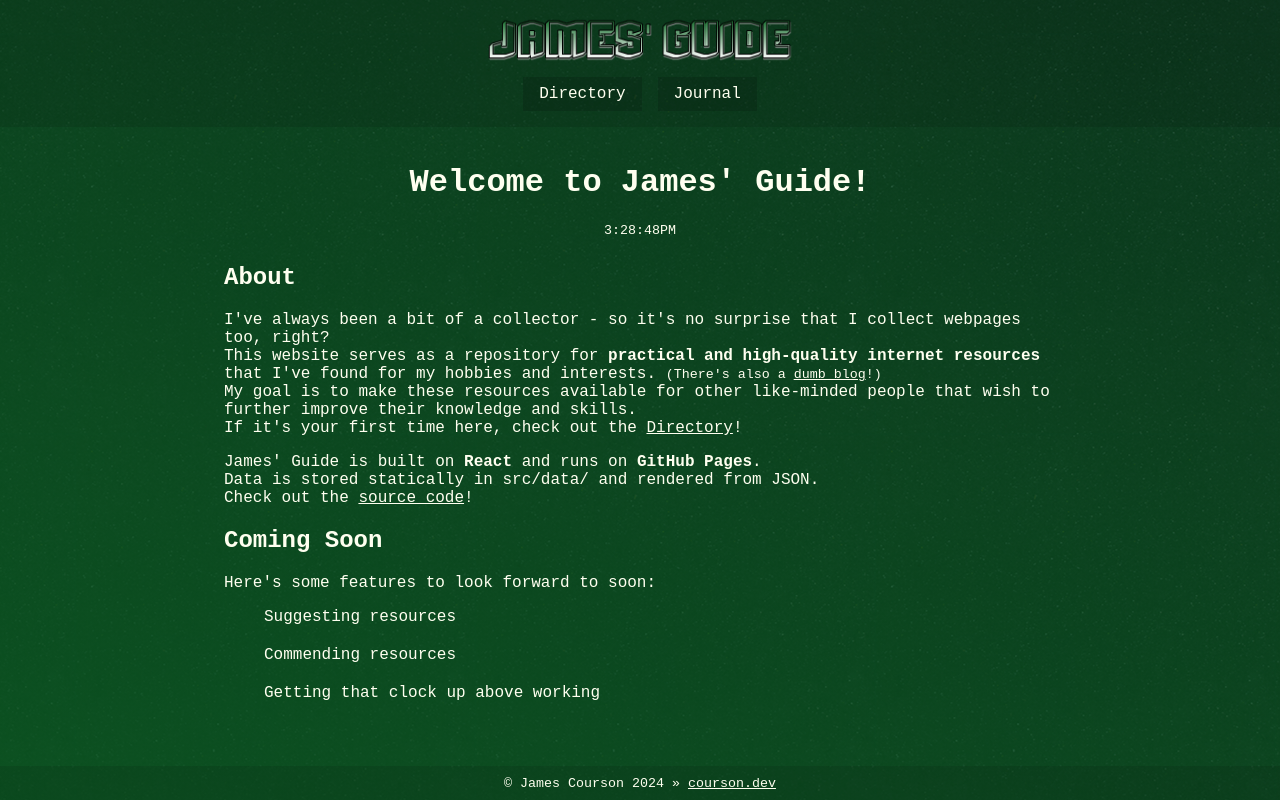
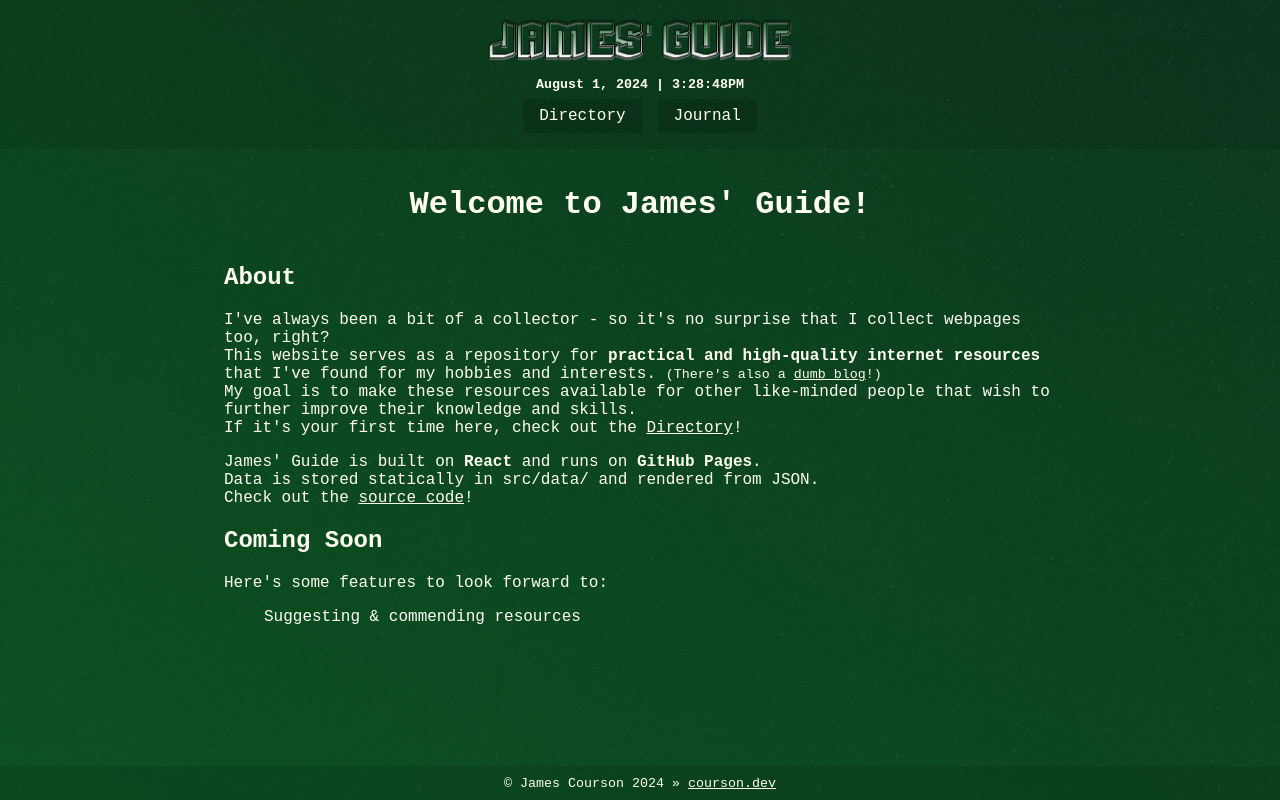
Before and after one commit to jamescourson/james.guide, a React (Vite) app: page / in a window 1280 px wide. Built offline with nearby package versions, Linux system fonts and the light colour scheme.

Commit message:
add date to liveclock, move from homepage to header

```diff
--- a/src/components/Header/Header.jsx
+++ b/src/components/Header/Header.jsx
@@ -1,5 +1,7 @@
 import { Link, NavLink } from 'react-router-dom';
 import Logo from '../../assets/logo.png';
+import LiveClock from '../../components/LiveClock';
+
 import './header.css';
 
 
@@ -9,6 +11,8 @@ const Header = () => (
       <img src={Logo} alt="James' Guide" />
     </Link>
 
+    <LiveClock />
+
     <nav>
       <NavLink to="/d/">Directory</NavLink>
       <NavLink to="/j/">Journal</NavLink>
--- a/src/components/LiveClock.jsx
+++ b/src/components/LiveClock.jsx
@@ -1,35 +1,49 @@
 import { useEffect, useState } from "react";
 
-const getCurrentTimeString = () => {
+const getCurrentDateTimeString = () => {
   const date = new Date();
 
+  // get dateString
+  const currentMonth = date.getMonth();
+  const currentYear = date.getFullYear();
+  const currentDay = date.getDate();
+
+  const months = ['January', 'February', 'March', 'April', 'May', 'June', 'July', 'August', 'September', 'October', 'November', 'December'];
+
+  const dateString = `${months[currentMonth]} ${currentDay}, ${currentYear}`;
+
+  // get timeString
   const hours = date.getHours();
   const minutes = date.getMinutes();
   const seconds = date.getSeconds();
 
-  const hour = hours < 10 ? "0" + hours : hours;
-  const minute = minutes < 10 ? "0" + minutes : minutes;
-  const second = seconds < 10 ? "0" + seconds : seconds;
+  const currentHour = hours < 10 ? "0" + hours : hours;
+  const currentMinute = minutes < 10 ? "0" + minutes : minutes;
+  const currentSecond = seconds < 10 ? "0" + seconds : seconds;
 
-  const ampm = hour < 12 ? "AM" : "PM";
-  const hourTime = hour > 12 ? hour - 12 : hour;
+  const ampm = currentHour < 12 ? "AM" : "PM";
+  const hourTime = currentHour > 12 ? currentHour - 12 : currentHour;
+  const timeString = `${hourTime}:${currentMinute}:${currentSecond}${ampm}`;
 
-  return hourTime + ":" + minute + ":" + second + ampm;
+  // return dateTimeString
+  return `${dateString} | ${timeString}`;
 }
 
 const clockStyles = {
   color: 'ivory',
-  marginBottom: '.5em'
+  marginBottom: '.5em',
+  fontWeight: 'bold'
 }
 
 const LiveClock = () => {
-  const [timeString, setTimeString] = useState(getCurrentTimeString());
-  const updateTimeString = () => setTimeString(getCurrentTimeString());
+  const [dateTimeString, setDateTimeString] = useState(getCurrentDateTimeString());
+  const updateDateTimeString = () => setDateTimeString(getCurrentDateTimeString());
+  const resetUpdateTimeout = () => setTimeout(updateDateTimeString, 1000);
 
-  useEffect(() => { setTimeout(updateTimeString, 1000) }, [timeString]);
+  useEffect(() => { resetUpdateTimeout() }, [dateTimeString]);
 
   return (
-    <small style={clockStyles}>{timeString}</small>
+    <small style={clockStyles}>{dateTimeString}</small>
   );
 }
 
--- a/src/pages/Home.jsx
+++ b/src/pages/Home.jsx
@@ -1,12 +1,9 @@
 import { Link } from 'react-router-dom';
-
-import LiveClock from '../components/LiveClock';
 
 
 const Home = () => (
   <>
     <h1>Welcome to James' Guide!</h1>
-    <LiveClock />
 
     <article>
       <h2>About</h2>
@@ -29,11 +26,9 @@ const Home = () => (
       </p>
 
       <h2>Coming Soon</h2>
-      <p>Here's some features to look forward to soon:</p>
+      <p>Here's some features to look forward to:</p>
       <ul>
-        <li>Suggesting resources</li>
-        <li>Commending resources</li>
-        <li>Getting that clock up above working</li>
+        <li>Suggesting & commending resources</li>
       </ul>
     </article>
   </>
```
